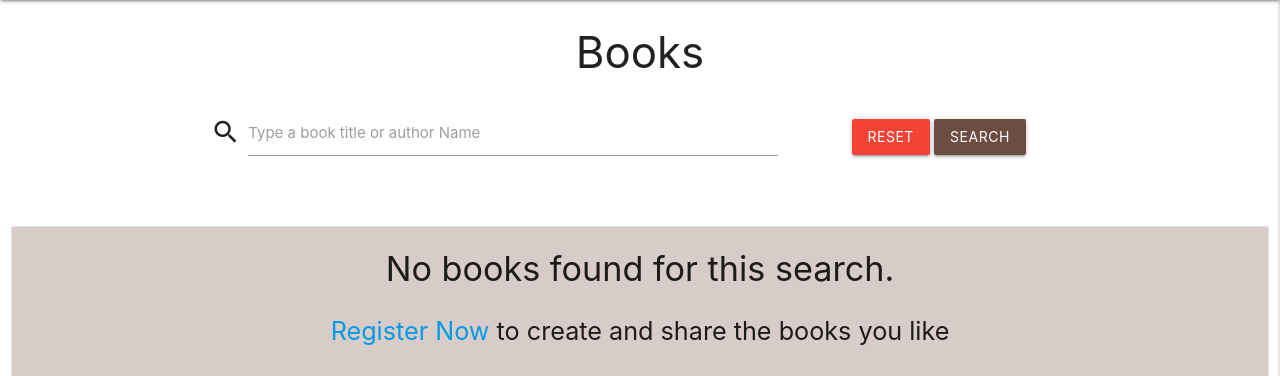
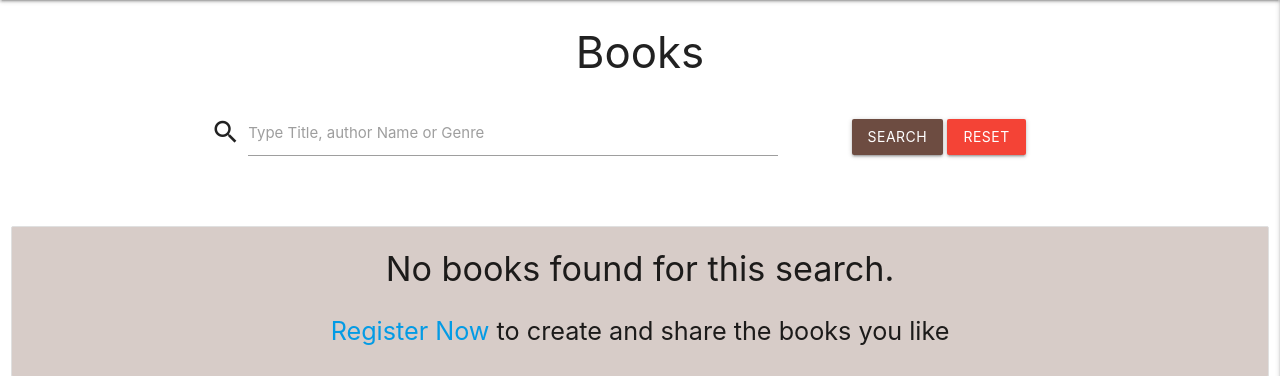
Before and after one commit to diogo-pessoa/milestoneThree, a Flask app: page /book in a window 1280 px wide. Shown: the part 64-440 px from the top of the page. Run offline with Flask 2, Linux system fonts and the light colour scheme; data that the repository does not hold is empty; some libraries are stand-ins or nearby versions.

Commit message:
Category as genre
- book.html
- books.html
  - adding genre to description
- search_bar.html -

```diff
--- a/app/book/templates/book.html
+++ b/app/book/templates/book.html
@@ -32,6 +32,9 @@
                 </li>
                 <li class="collection-item brown lighten-4"><span class="flow-text">Release Date:</span> {{
                     book.get_release_date() }}
+                </li>
+                <li class="collection-item brown lighten-4"><span class="flow-text">Genre:</span> {{
+                    book.get_category() }}
                 </li>
                 <li class="collection-item brown lighten-4"><span class="flow-text">Edition:</span> {{
                     book.get_edition() }}
--- a/app/book/templates/books.html
+++ b/app/book/templates/books.html
@@ -12,13 +12,12 @@
             {% for book in books %}
             <li class="collection-item avatar brown lighten-4">
                 <i class="material-icons circle brown darken-1">local_library</i>
-                <span class="title">{{ book.get_formatted_title() }}</span>
+                <a class="flow-text brown-text" href="{{url_for( 'book.book_page', book_title=book.get_title_for_url()) }}">{{ book.get_formatted_title() }} <i class="material-icons black-text">info_outline</i></a>
                 <p>By {{ book.get_author() }} <br>
                     Published from {{ book.get_publisher() }} <br>
                     <span>Edition:</span> {{ book.get_edition() }}<br>
+                    <span>Genre:</span> {{ book.get_category() }}<br>
                 </p>
-                <a href="{{url_for( 'book.book_page', book_title=book.get_title_for_url()) }}"
-                   class="secondary-content black-text">Book Details<i class="material-icons">info_outline</i></a>
             </li>
             {% endfor %}
         {% else %}
--- a/app/book/templates/search_bar.html
+++ b/app/book/templates/search_bar.html
@@ -4,11 +4,11 @@
                 <div class="input-field col s12 m8">
                     <i class="material-icons prefix text-darken-4">search</i>
                     <input type="text" name="query" id="query" minlength="3" class="validate" required>
-                    <label for="query">Type a book title or author Name</label>
+                    <label for="query">Type Title, author Name or Genre</label>
                 </div>
                 <div class="col s12 m4">
+                    <button type="submit" class="brown darken-1 btn text-shadow">Search</button>
                     <a href="{{ url_for('book.book_list') }}" class="red btn text-shadow">Reset</a>
-                    <button type="submit" class="brown darken-1 btn text-shadow">Search</button>
                 </div>
             </div>
         </form>
```
